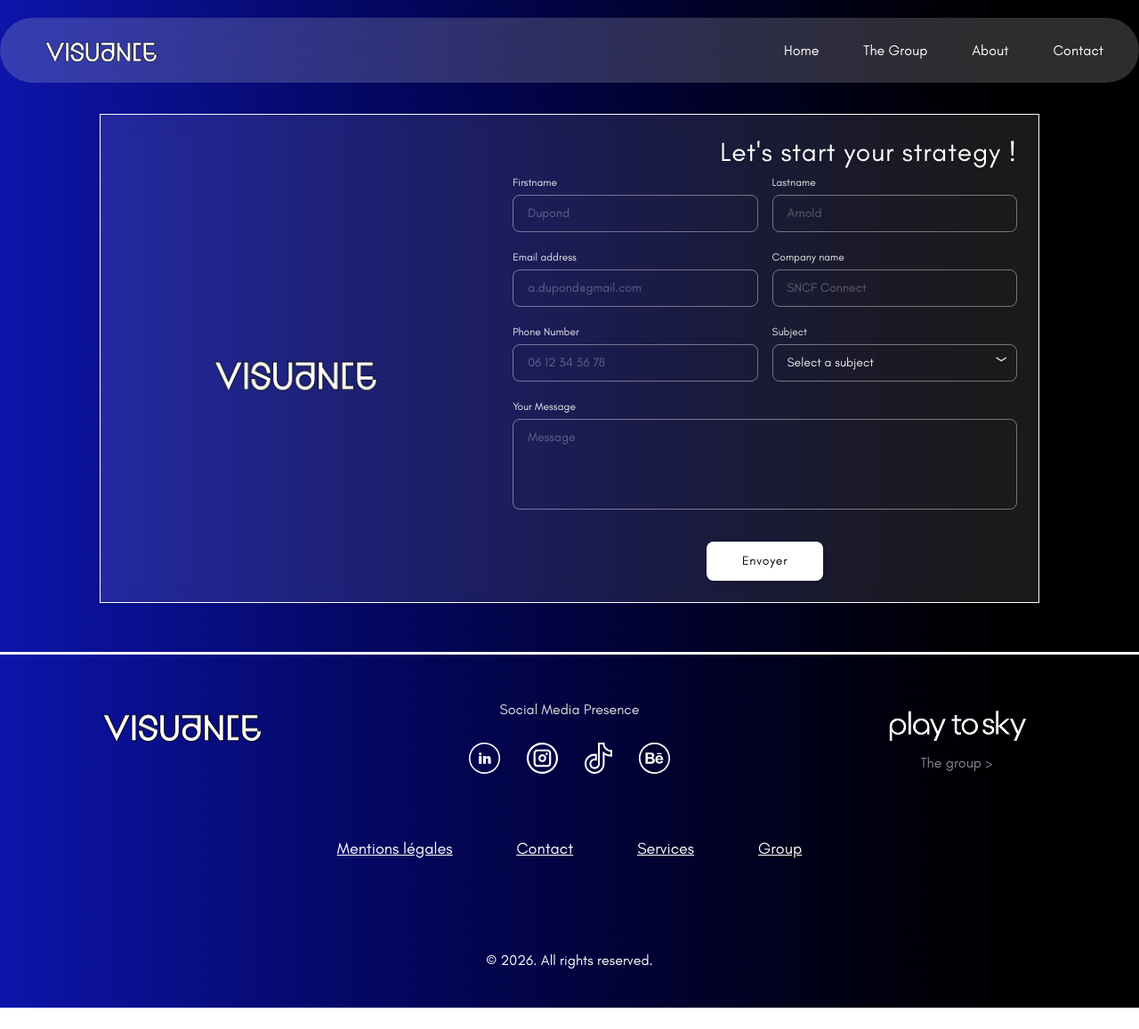
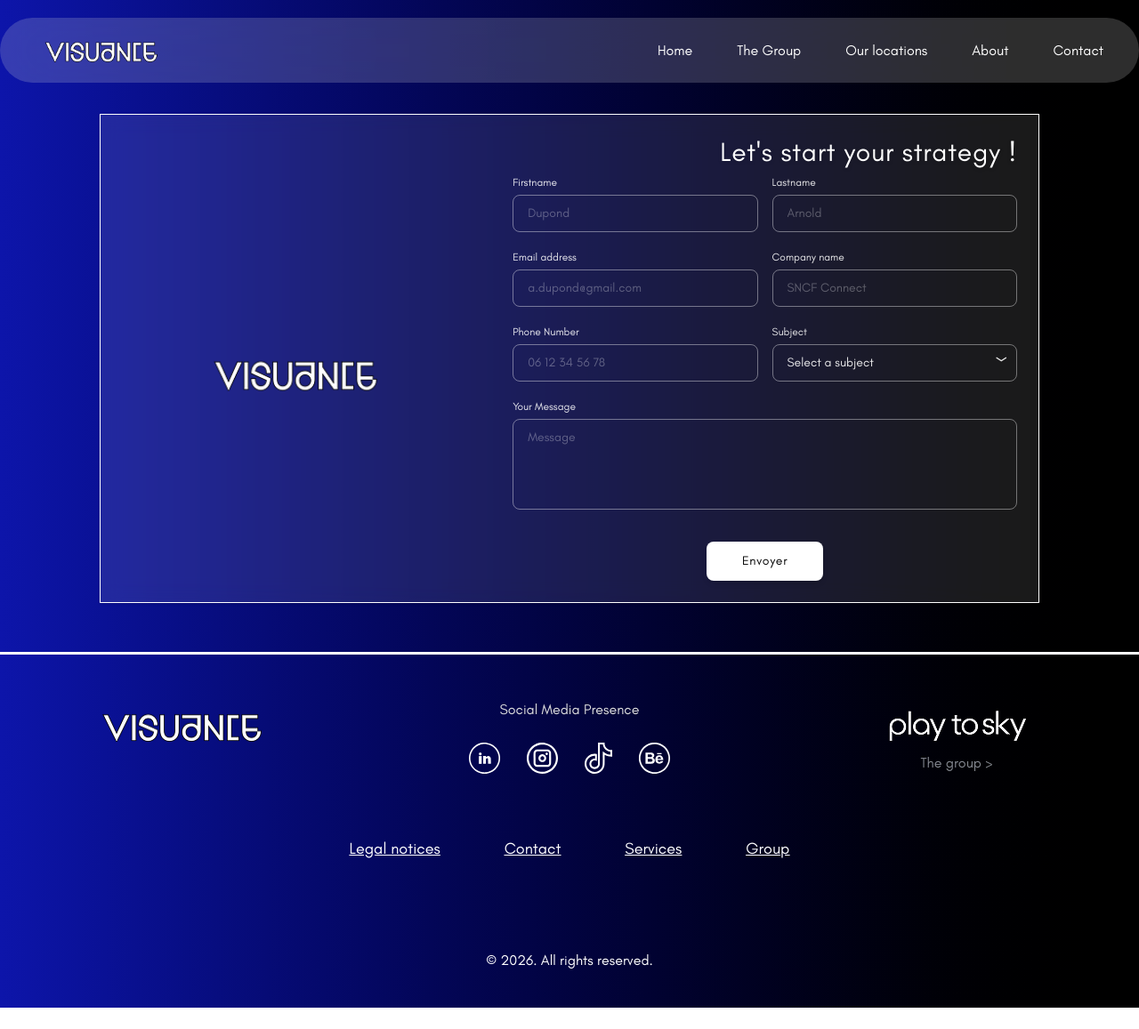
Before and after one commit to 4skygroup/visuance, a React (Vite) app: page /contact in a window 1280 px wide. Shown: the whole page at 89% size. Built offline with nearby package versions, Linux system fonts and the light colour scheme.

Commit message:
Modifications implementation

```diff
--- a/src/components/Footer.tsx
+++ b/src/components/Footer.tsx
@@ -120,7 +120,7 @@ export default function Footer() {
             </div>
           </div>
           <div className="max-md:flex-col max-md:gap-y-5 max-md:items-center md:max-lg:gap-x-5 flex gap-x-18 underline text-lg">
-            <a href="">Mentions légales</a>
+            <a href="">Legal notices</a>
             <a href="">Contact</a>
             <a href="">Services</a>
             <a href="">Group</a>
--- a/src/components/Header.tsx
+++ b/src/components/Header.tsx
@@ -26,6 +26,11 @@ export default function Header() {
           </li>
           <li>
             <Link to="/the-group">The Group</Link>
+          </li>
+          <li>
+            <a href="https://www.playtosky.com/offices-by-region">
+              Our locations
+            </a>
           </li>
           <li>
             <Link to="/about">About</Link>
@@ -65,9 +70,7 @@ export default function Header() {
           className={`${burgerClicked ? "flex" : "hidden"} w-screen h-screen max-sm:h-dvh fixed inset-0 z-10 bg-linear-to-r from-visuance-gradient-blue to-black`}
         >
           <svg
-            width="40"
-            height="40"
-            className="absolute top-10 right-10"
+            className="absolute top-6 right-10 w-6.25"
             onClick={() => handleBurgerClicked()}
             viewBox="0 0 40 40"
             fill="none"
@@ -97,6 +100,14 @@ export default function Header() {
               </Link>
             </li>
             <li>
+              <a
+                href="https://www.playtosky.com/offices-by-region"
+                className="text-white uppercase text-2xl hover:text-dark-gray"
+              >
+                Our locations
+              </a>
+            </li>
+            <li>
               <Link
                 to="/about"
                 className="text-white uppercase text-2xl hover:text-dark-gray"
--- a/src/pages/About.tsx
+++ b/src/pages/About.tsx
@@ -11,7 +11,7 @@ export default function About() {
     canonical: "https://visuanceagency.com/about",
   });
   return (
-    <div>
+    <>
       <ScrollToTop />
       <div className="bg-linear-to-r from-visuance-gradient-blue to-black top flex flex-col gap-y-12.5 px-20 py-5 max-sm:pt-0 w-full scroll-smooth">
         <Header />
@@ -62,6 +62,6 @@ export default function About() {
         </div>
       </div>
       <Footer />
-    </div>
+    </>
   );
 }
--- a/src/pages/Contact.tsx
+++ b/src/pages/Contact.tsx
@@ -13,13 +13,13 @@ export default function Contact() {
     canonical: "https://visuanceagency.com/contact",
   });
   return (
-    <div>
+    <>
       <ScrollToTop />
       <div className="bg-linear-to-r from-visuance-gradient-blue to-black top flex flex-col max-md:gap-y-5 px-20 py-5 max-sm:pt-0 w-full scroll-smooth">
         <Header />
-        <div className="w-full min-h-[calc(90vh-100px)] py-3 px-4 md:px-8 flex items-center justify-center">
+        <div className="w-full min-h-[calc(90vh-100px)] py-3 max-sm-px-0 sm:px-4 md:px-8 flex items-center justify-center">
           {/* Cadre principal arrondi de la maquette */}
-          <div className="max-w-6xl w-full mx-auto bg-white/10 backdrop-blur-md p-4 md:p-6 shadow-sm border border-white relative">
+          <div className="max-w-6xl w-full bg-white/10 backdrop-blur-md p-4 md:p-6 shadow-sm border border-white relative">
             {/* Titre de la page */}
             {/* <h1 className="text-3xl md:text-4xl text-center uppercase tracking-wide mb-2 text-white drop-shadow-sm">
                     Contact us
@@ -36,7 +36,7 @@ export default function Contact() {
                 <Logo
                   src="/images/Visuance Logo.png"
                   alt="Logo Visuance Logo"
-                  className="w-full max-w-70 md:max-w-full h-auto object-contain drop-shadow-sm"
+                  className="w-full max-w-70 max-w-full aspect-3/1 h-auto object-contain drop-shadow-sm"
                 />
               </div>
 
@@ -47,6 +47,6 @@ export default function Contact() {
         </div>
       </div>
       <Footer />
-    </div>
+    </>
   );
 }
--- a/src/pages/Group.tsx
+++ b/src/pages/Group.tsx
@@ -12,7 +12,7 @@ export default function Group() {
     ogImage: "https://visuanceagency.com/images/Play%20To%20Sky-no-bg.png",
   });
   return (
-    <div>
+    <>
       <ScrollToTop />
       <div className="bg-linear-to-r from-visuance-gradient-blue to-black top flex flex-col gap-y-12.5 px-20 py-5 max-sm:pt-0 w-full scroll-smooth">
         <Header />
@@ -128,6 +128,6 @@ export default function Group() {
         </div>
       </div>
       <Footer />
-    </div>
+    </>
   );
 }
```
